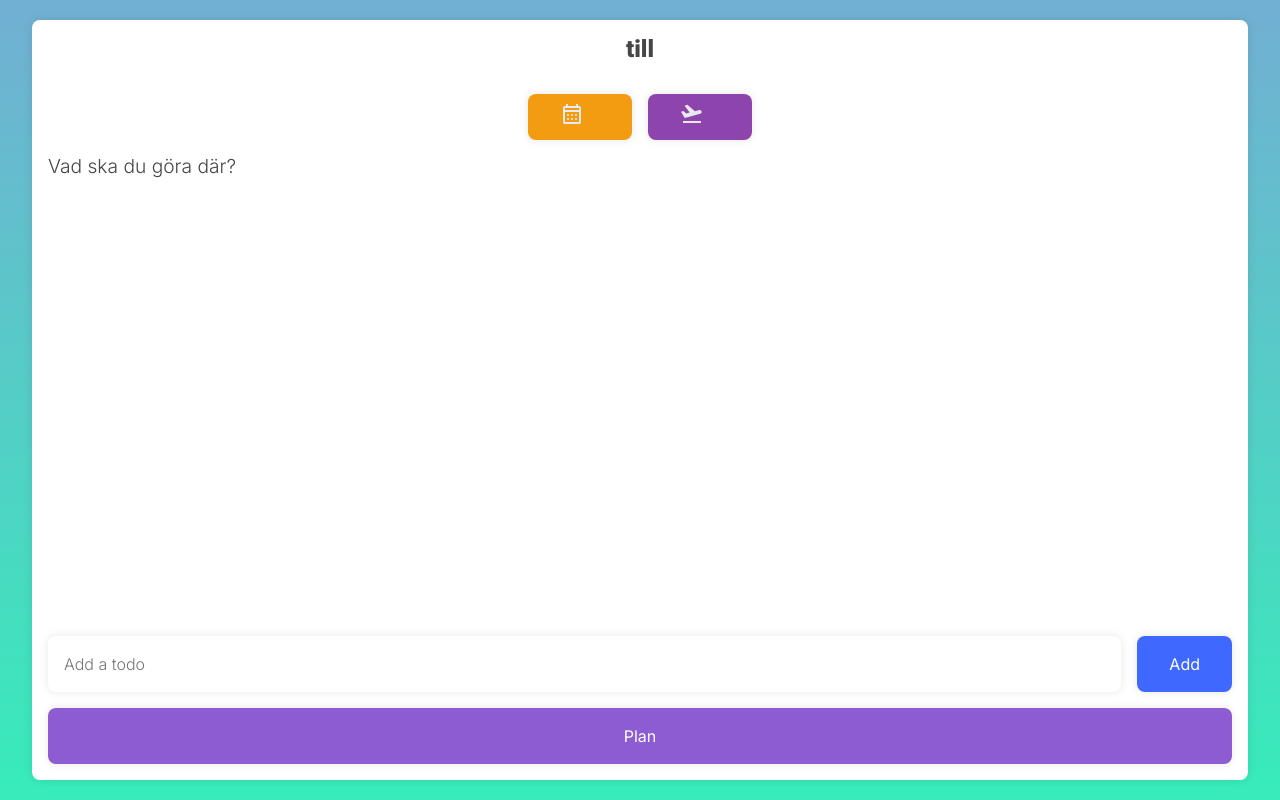
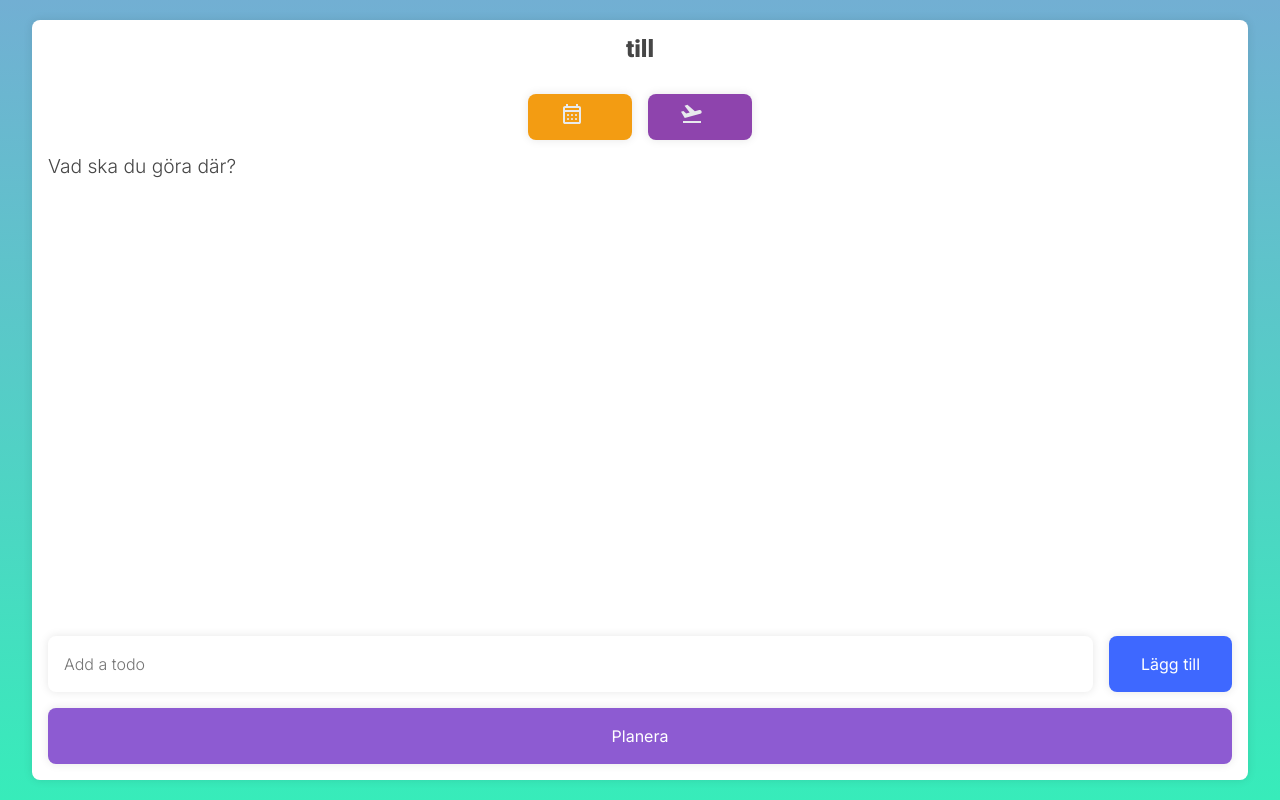
Before and after one commit to K3mp3/JS-gruppuppgift, a website with bundled scripts: page index.html in a window 1280 px wide. Built offline with nearby package versions, Linux system fonts and the light colour scheme.

Commit message:
[Update] translate button text to Swedish; adjust button styles for improved layout

```diff
--- a/index.html
+++ b/index.html
@@ -116,9 +116,11 @@
                 class="travel-card-todo-input"
                 placeholder="Add a todo"
               />
-              <button class="travel-card-todo-button" type="submit">Add</button>
+              <button class="travel-card-todo-button" type="submit">
+                Lägg till
+              </button>
             </form>
-            <button class="travel-card-button">Plan</button>
+            <button class="travel-card-button">Planera</button>
           </div>
         </div>
       </section>
--- a/styling/components/_travelCard.scss
+++ b/styling/components/_travelCard.scss
@@ -90,6 +90,7 @@
   background-color: #3e68ff;
   cursor: pointer;
   box-shadow: 0 0 10px rgba(0, 0, 0, 0.1);
+  white-space: nowrap;
 }
 .travel-card-todo-list {
   display: flex;
```
Also changed, not shown: styling/style.css.
